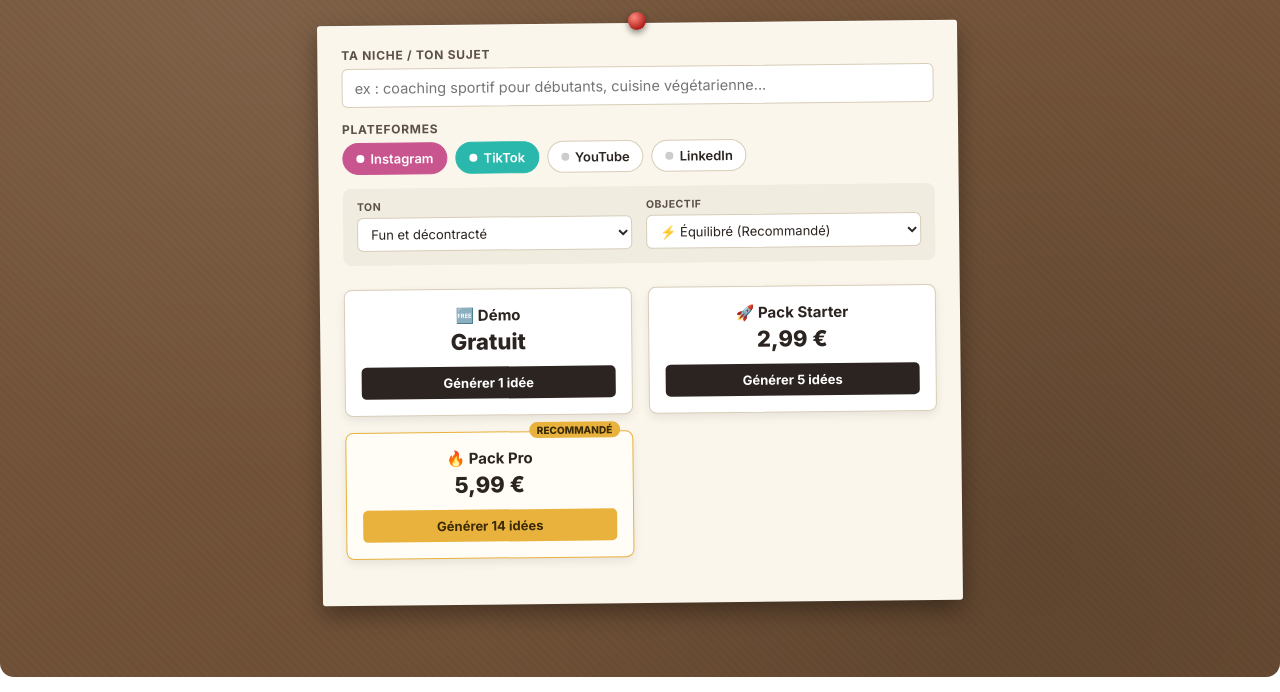
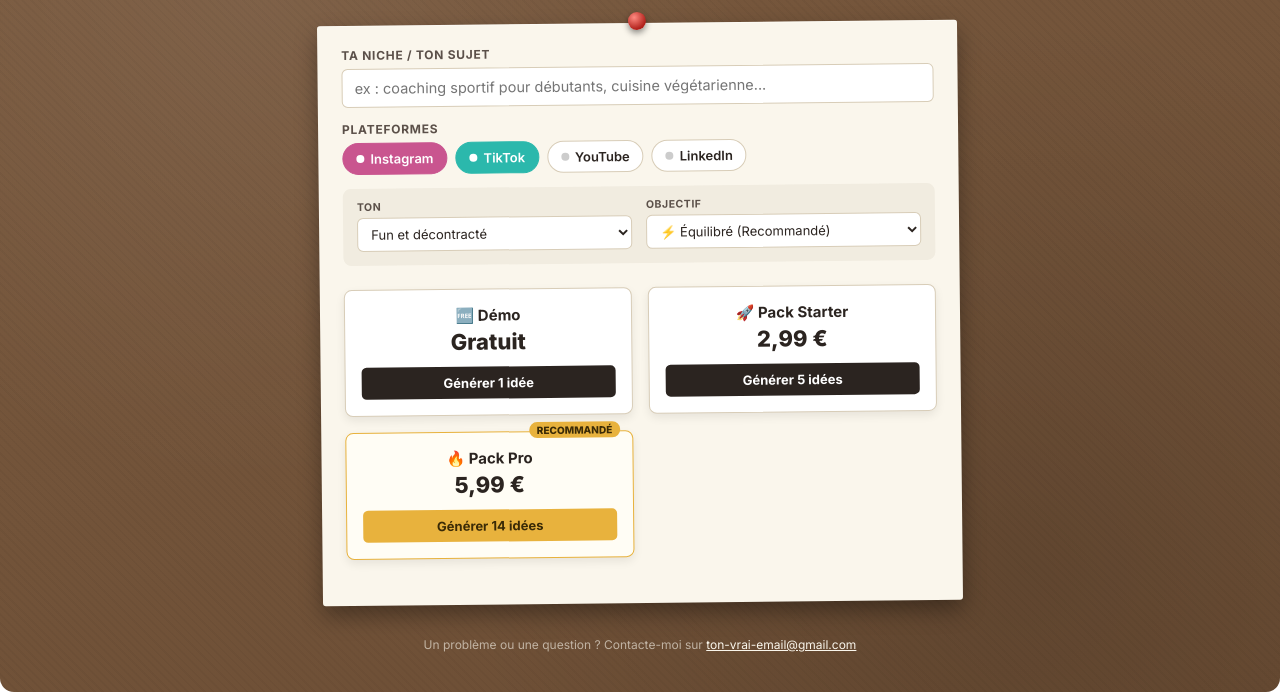
Before and after one commit to Tom58878/idea-planner, a website: page index.html in a window 1280 px wide. Shown: the part 130-822 px from the top of the page. Drawn offline with Linux system fonts and the light colour scheme.

Commit message:
Update index.html

```diff
--- a/index.html
+++ b/index.html
@@ -286,9 +286,16 @@
   </div>
 
   <div id="resultsZone"></div>
-</div>
+
+  <!-- Colle ton bloc de contact ici -->
+  <div style="text-align:center; margin-top:30px; color:rgba(250,246,236,0.6); font-size:12px;">
+    Un problème ou une question ? Contacte-moi sur <a href="tom68754000@gmail.com" style="color:var(--paper); text-decoration:underline;">ton-vrai-email@gmail.com</a>
+  </div>
+
+</div> <!-- Fin du board-wrap -->
 
 <script>
+  // Ton code JavaScript commence ici...
 (function(){
   const chips = document.querySelectorAll('.chip');
   chips.forEach(c => c.addEventListener('click', () => c.classList.toggle('on')));
```
